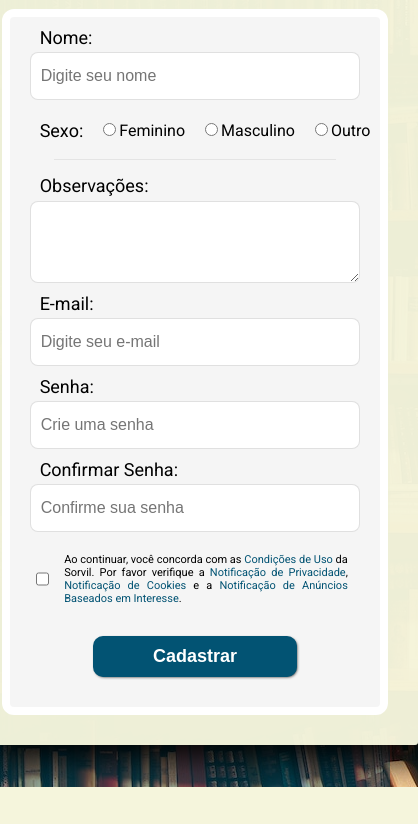
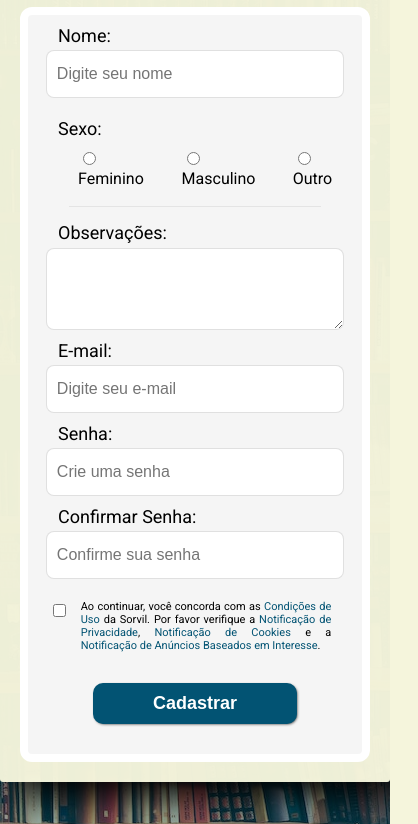
Before and after one commit to impedrohenri/sorvil, a plain HTML site: page pages/sign_up.html in a window 390 px wide. Shown: the part 123-947 px from the top of the page, 418 px wide, since content can reach past the window. Before the commit the page ends 910 px from the top, so only its background shows below. Drawn offline with Linux system fonts and the light colour scheme.

Commit message:
fix: adjust issues responsiveness in the login and registration pages.

```diff
--- a/pages/sign_up.html
+++ b/pages/sign_up.html
@@ -1,5 +1,6 @@
 <!DOCTYPE html>
 <html lang="pt-br">
+
 <head>
     <meta charset="UTF-8">
     <meta name="viewport" content="width=device-width, initial-scale=1.0">
@@ -7,13 +8,14 @@
     <link rel="stylesheet" href="../styles/sign_up.css">
     <title>Cadastre-se</title>
 </head>
+
 <body>
     <div class="outer_box">
         <div class="main_box">
+
             <div class="sign_up_form">
-
                 <h1>Cadastre-se</h1>
-
+                <div class="form_div">
                     <form action="" style="padding: 10px">
 
                         <div><label class="label_text" for="name-id">Nome:</label></div>
@@ -23,34 +25,46 @@
 
                         <div class="sexo_div">
                             <span>Sexo:</span>
+                            <div class="escolhas">
+                                <div>
                                     <input type="radio" name="sexo" id="feminino">
                                     <label for="feminino">Feminino</label>
+                                </div>
+                                <div>
                                     <input type="radio" name="sexo" id="masculino">
                                     <label for="masculino">Masculino</label>
+                                </div>
+                                <div>
                                     <input type="radio" name="sexo" id="outro">
                                     <label for="outro">Outro</label>
                                 </div>
+                            </div>
+                        </div>
 
-                    <hr style="width: 80%; margin-bottom: 15px; border-color: rgb(228, 228, 228); border-top: none; border-left: none;">
+                        <hr
+                            style="width: 80%; margin-bottom: 15px; border-color: rgb(228, 228, 228); border-top: none; border-left: none;">
 
                         <div><label class="label_text" for="observacoes-id">Observações: </label></div>
                         <div>
-                    <textarea name="" id="" style="width: 70%;"  ></textarea>
+                            <textarea name="" id="" style="width: 70%;"></textarea>
                         </div>
 
                         <div><label class="label_text" for="email-id">E-mail:</label></div>
                         <div>
-                    <input class="input_text" type="email" name="" id="email-id" placeholder="Digite seu e-mail">
+                            <input class="input_text" type="email" name="" id="email-id"
+                                placeholder="Digite seu e-mail">
                         </div>
 
                         <div><label class="label_text" for="senha-id">Senha:</label></div>
                         <div>
-                    <input class="input_text" type="password" name="" id="senha-id" placeholder="Crie uma senha">
+                            <input class="input_text" type="password" name="" id="senha-id"
+                                placeholder="Crie uma senha">
                         </div>
 
                         <div><label class="label_text" for="confsenha-id">Confirmar Senha:</label></div>
                         <div>
-                    <input class="input_text" type="password" name="" id="confsenha-id" placeholder="Confirme sua senha">
+                            <input class="input_text" type="password" name="" id="confsenha-id"
+                                placeholder="Confirme sua senha">
                         </div>
 
                         <div class="terms_conditions">
@@ -71,8 +85,10 @@
 
                     </form>
                 </div>
+            </div>
 
         </div>
     </div>
 </body>
+
 </html>
--- a/styles/default.css
+++ b/styles/default.css
@@ -5,8 +5,8 @@ body {
     background-color: rgb(245, 245, 220);
     font-family: 'Roboto';
     --dark_main_color: rgb(2, 83, 115);
-    --light_main_color: rgb(61, 173, 217);
-    --semi_black_color: rgb(255, 110, 0);
+    --light_main_color: rgb(53, 150, 189);
+    --semi_black_color: rgb(230, 99, 0);
     --darkest-color: rgb(167, 74, 0);
     --light_color: rgb(245, 245, 220);
 
--- a/styles/sign_up.css
+++ b/styles/sign_up.css
@@ -18,13 +18,10 @@ body{
     width: 100%;
     min-height: 100vh;
     background-color:  rgb(2, 83, 115, 0.4);
-
 }
 
 .main_box{
-    display: flex;
     margin: auto;
-
     min-width: fit-content;
     min-height: fit-content;
     max-width: 100%;
@@ -37,9 +34,20 @@ body{
 
 .sign_up_form{
     text-align: center;
-    /* border: 1px solid red; */
     width: fit-content;
     color: var(--semi_black_color);
+    margin: 20px;
+    max-width: 95%;
+    border-radius: 12px;
+
+    h1{
+        font-size: 35px;
+    }
+}
+.form_div{
+    border: 8px solid rgb(255, 255, 255);
+    border-radius: 12px;
+    background-color: rgb(245, 245, 245);
 }
 
 form{
@@ -47,11 +55,8 @@ form{
     max-width: 380px;
     min-height: fit-content;
     align-items: center;
-    /* border: 1px solid red; */
     flex-wrap: wrap;
-    background-color: rgb(245, 245, 245);
-    margin: 30px;
-    border: 8px solid rgb(255, 255, 255);
+
     border-radius: 12px;
     color: rgb(0, 0, 0);
 }
@@ -67,12 +72,10 @@ form > div{
         background-color: rgba(158, 158, 158, 0);
     }
     textarea{
-
         min-width: 88%;
         max-width: 88%;
         min-height: 70px;
         max-height: 70px;
-
         padding: 5px 10px;
         margin: 5px auto 10px;
         border: 1px solid rgba(153, 153, 153, 0.3);
@@ -84,16 +87,23 @@ form > div{
     }
 
 }
-.sexo_div{display: flex;
-    align-items: center;
+.sexo_div{
+    display: block;
+    flex-wrap: wrap;
     margin-bottom: 10px;
     margin-top: 10px;
     gap: 15px;
+    text-align: left;
 
-    input{
-        margin-top: -1px;
-        margin-right: -12px;
+    div{
+        margin-top: 5px;
+        margin-left: 20px;
+
     }
+    .escolhas{
+        display: flex;
+    }
+
 }
 
 
@@ -130,15 +140,18 @@ form > div{
 }
 
 .terms_conditions{
-    /* border: 1px solid blue; */
     text-align: justify;
+    text-wrap: wrap;
+    align-items: start;
     font-size: 11px;
     margin-inline: auto;
     width: 90%;
     padding-right: 10px;
 
     input{
+        margin-top: 15px;
         margin-right: 15px;
+        accent-color: rgb(255, 95, 0);
     }
 
     a{
```
Also changed, not shown: styles/login.css (+6 -3 lines). Lines whose indentation alone changed are shown as unchanged.
